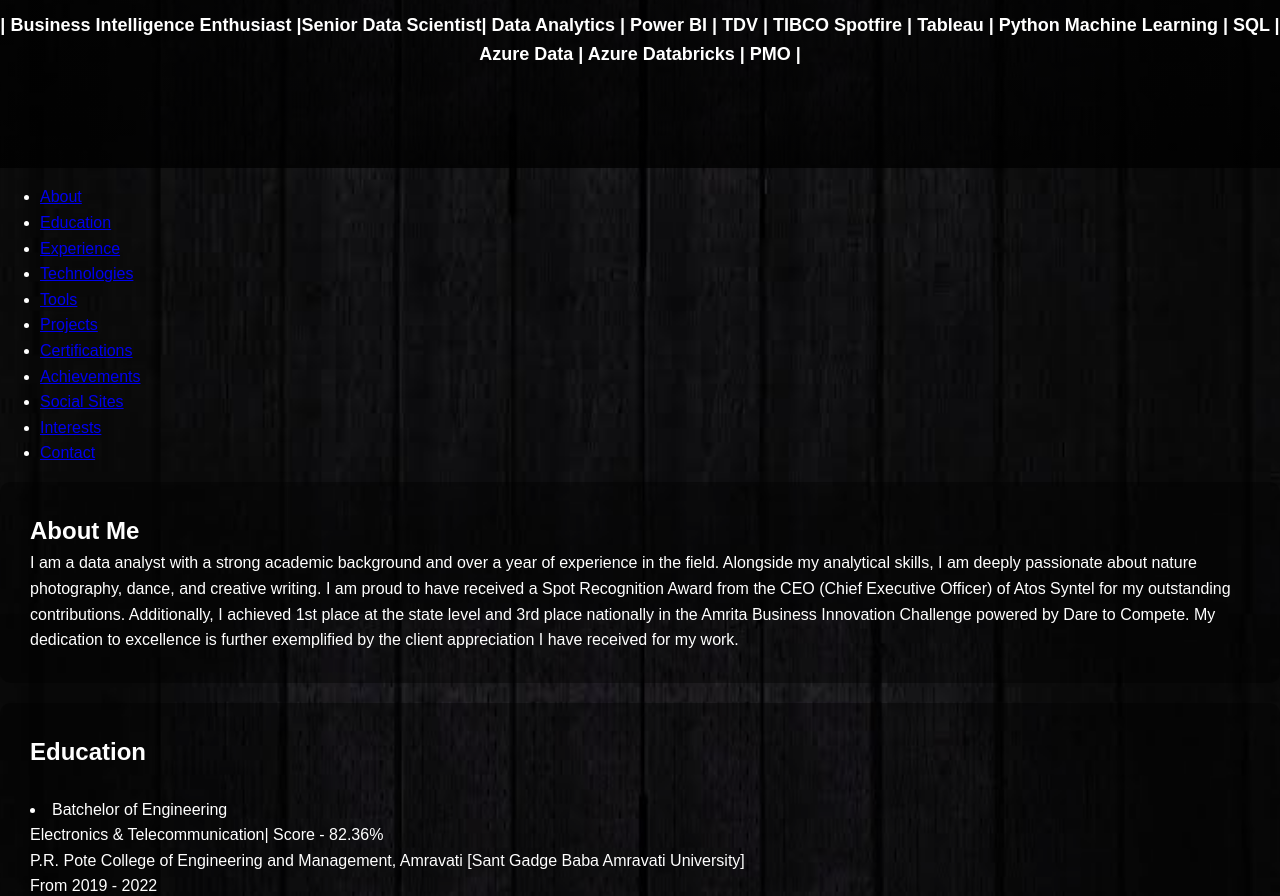
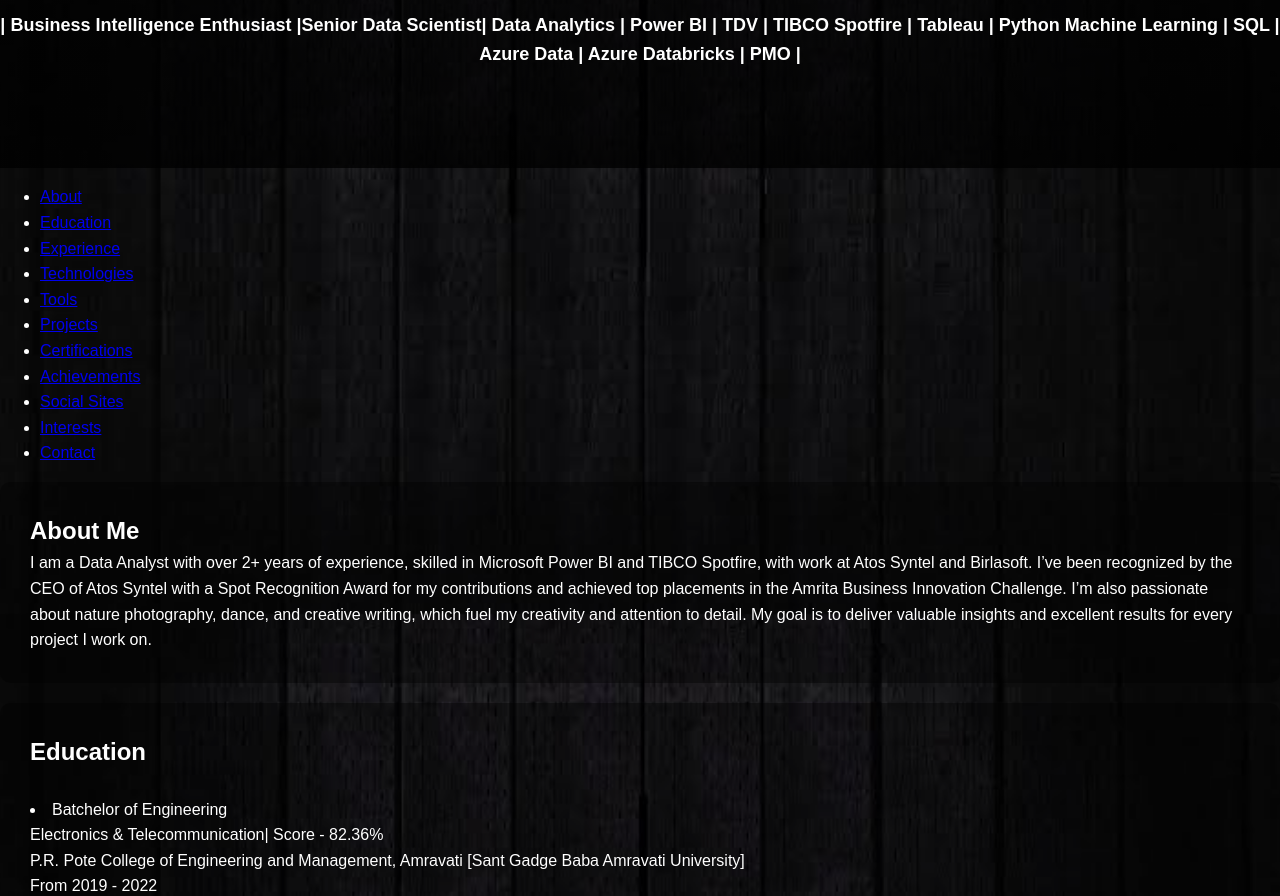
Before and after one commit to AshwikBire/Resume.github.io, a plain HTML site: page index.html in a window 1280 px wide. Shown: the part 186-1082 px from the top of the page. Drawn offline with Linux system fonts and the light colour scheme; a script that the page names is missing.

Commit message:
Update index.html

```diff
--- a/index.html
+++ b/index.html
@@ -32,7 +32,7 @@
 
     <section id="about">
         <h2>About Me</h2>
-        <p>I am a data analyst with a strong academic background and over a year of experience in the field. Alongside my analytical skills, I am deeply passionate about nature photography, dance, and creative writing. I am proud to have received a Spot Recognition Award from the CEO (Chief Executive Officer) of Atos Syntel for my outstanding contributions. Additionally, I achieved 1st place at the state level and 3rd place nationally in the Amrita Business Innovation Challenge powered by Dare to Compete. My dedication to excellence is further exemplified by the client appreciation I have received for my work.</p>
+        <p>I am a Data Analyst with over 2+ years of experience, skilled in Microsoft Power BI and TIBCO Spotfire, with work at Atos Syntel and Birlasoft. I’ve been recognized by the CEO of Atos Syntel with a Spot Recognition Award for my contributions and achieved top placements in the Amrita Business Innovation Challenge. I’m also passionate about nature photography, dance, and creative writing, which fuel my creativity and attention to detail. My goal is to deliver valuable insights and excellent results for every project I work on.</p>
     </section>
 
 	<section id="Education">
```
